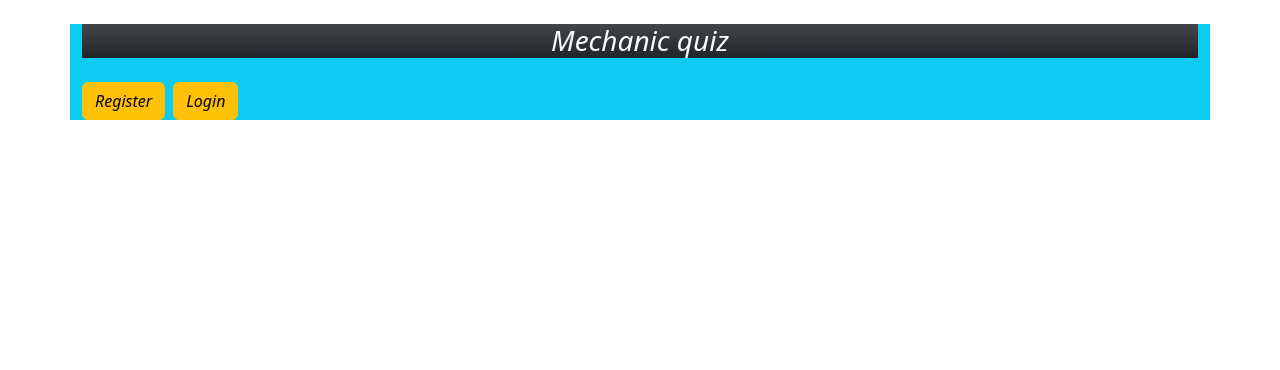
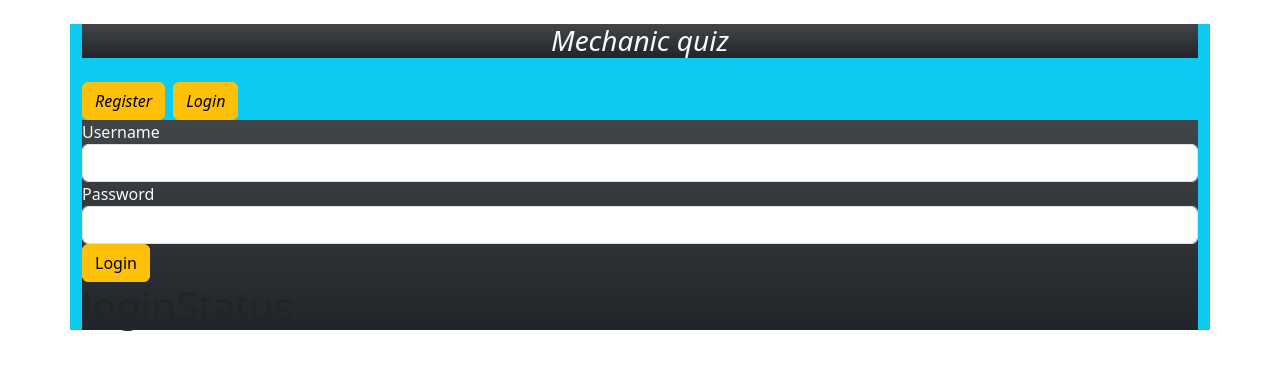
Before and after one commit to DUAwele/login-app, a React (Create React App) app: page /add in a window 1280 px wide. Shown: the top 370 px of the page. Built offline with nearby package versions, Linux system fonts and the light colour scheme.

Commit message:
making login page

```diff
--- a/src/App.js
+++ b/src/App.js
@@ -2,6 +2,7 @@ import logo from './logo.svg';
 import Layout from './layout';
 import { BrowserRouter as Router, Routes, Route} from 'react-router-dom';
 import Registeration from './Registeration';
+import Login from './Login';
 import './App.css';
 
 function App() {
@@ -11,7 +12,7 @@ function App() {
         <Routes>
            <Route path="/" element={<Registeration/>}   />
 
-           <Route path="/add" element    />
+           <Route path="/add" element={<Login/>}    />
         </Routes>
     </Layout>
 </Router>
--- a/src/Login.js
+++ b/src/Login.js
@@ -1,7 +1,49 @@
 import React from 'react';
+import { useState } from 'react';
 import { Link } from 'react-router-dom';
 import 'bootstrap/dist/css/bootstrap.min.css';
+import axios from 'axios';
+
 
 function Login(){
+        const [Username , setUsername] = useState('')
+        const [Password , setPassword] = useState('')
 
+        const [loginStatus, setLoginstatus] = useState('')
+
+        function login(){
+            axios.post("http://localhost:3000/api/login", {User: Username, password: Password
+            }).then((response) => {
+                if (response.data.message){
+                    setLoginstatus(response.data.message)
+                } else {
+                    setLoginstatus(response.data[0].Username)
+                }
+
+            })
+
+        }
+
+
+
+    return(
+        <div className='bg-dark bg-gradient'>
+        <form id="Login" onSubmit={(e) => e.preventDefault()} >
+            <div>
+            <label id="user" className='text-light' >Username</label>
+            <input className='form-control' type="text" placeholder="" onChange={(e) => {setUsername(e.target.value)}}/>
+            </div>
+            <div>
+            <label id="password" className='text-light' >Password</label>
+            <input className='form-control' type="text" placeholder="" onChange={(e) => {setPassword(e.target.value)}}/>
+            </div>
+            <button onClick={login} className="btn btn-warning">Login</button>
+
+        </form>
+        <h1>loginStatus</h1>
+    </div>
+
+    )
 }
+
+export default Login;
```
